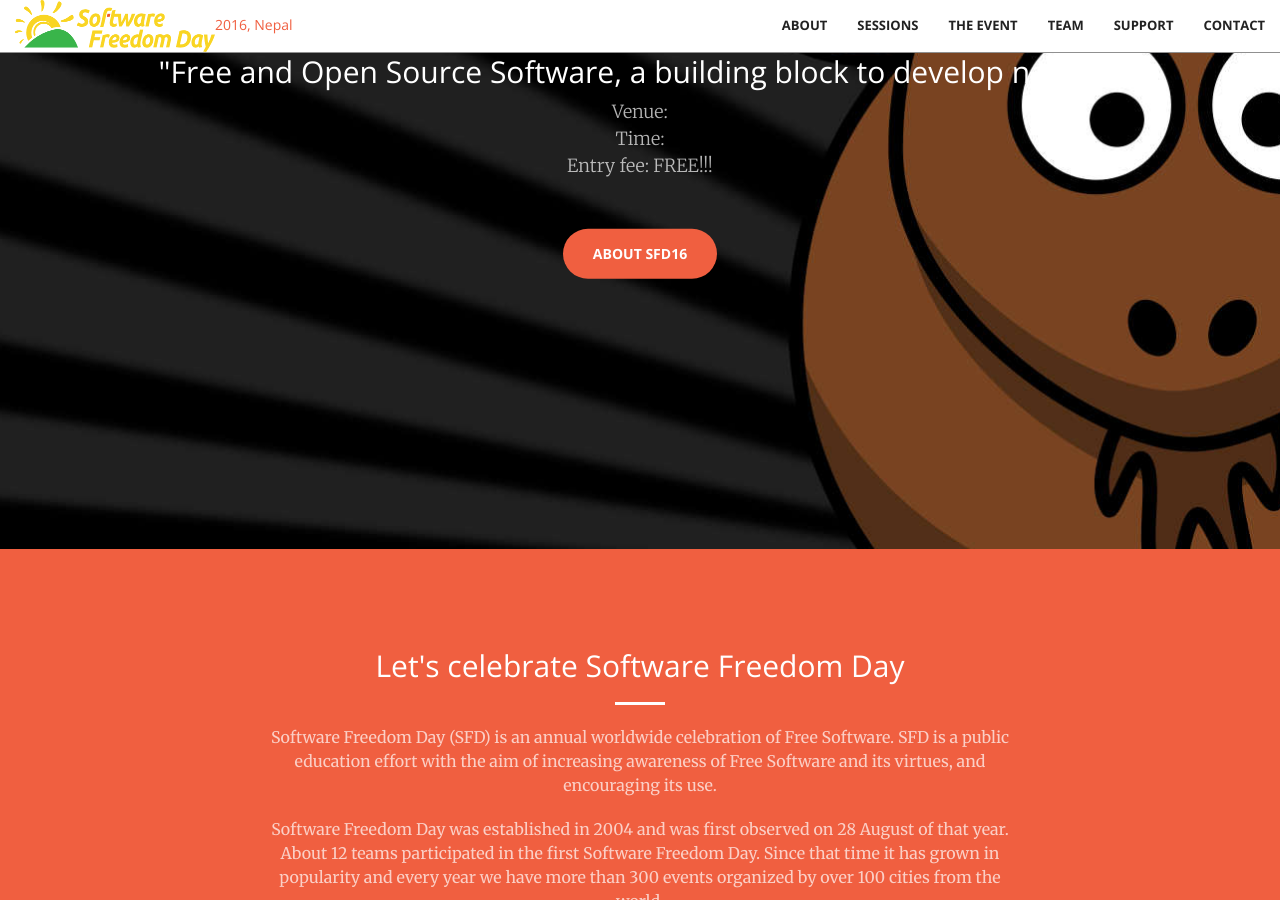
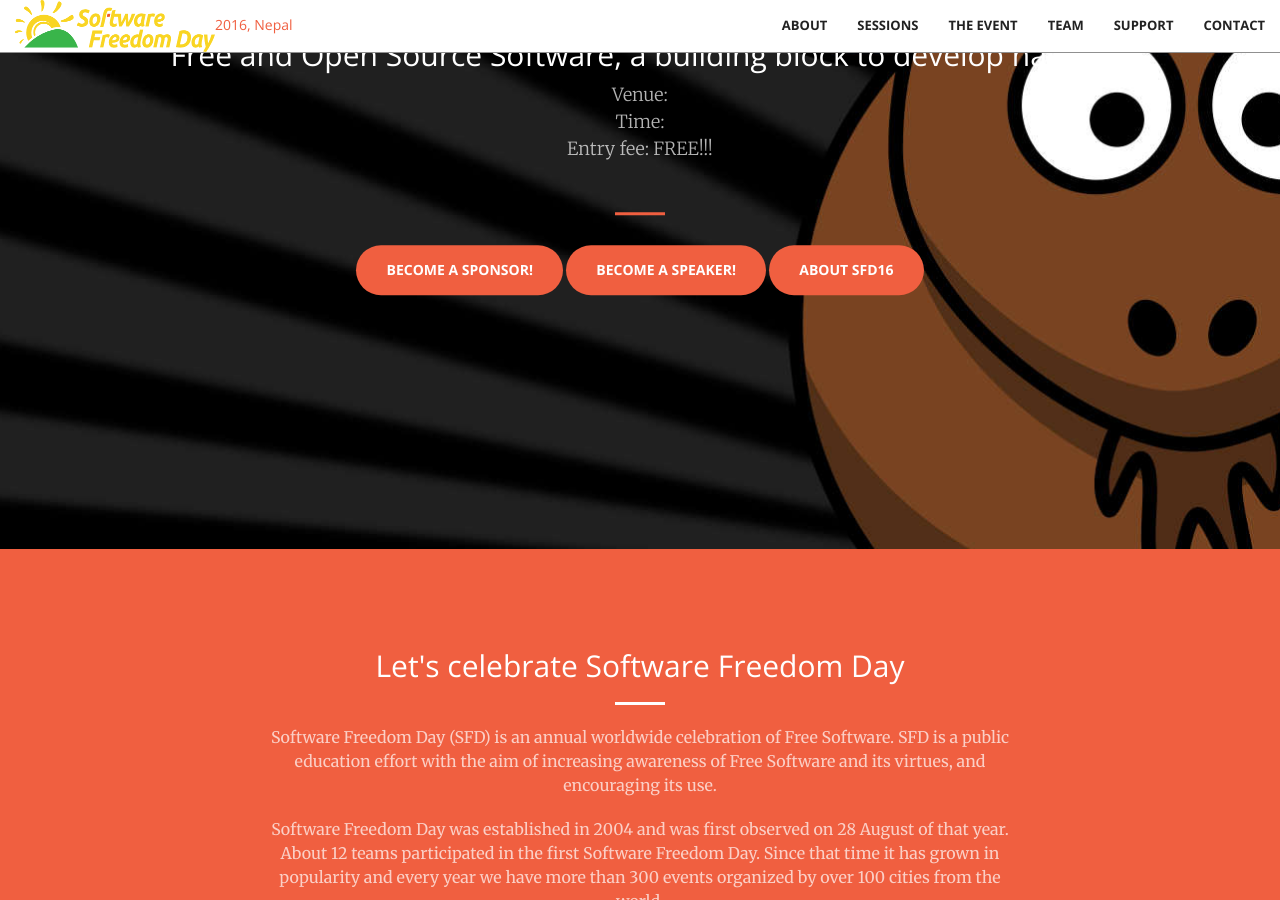
Before and after one commit to foss-np/sfd-2016, a Jekyll site: the page built from index.html, in a window 1280 px wide and 900 px high, scrolled down 351 px. Built offline with Jekyll 4.4.1, drawn with Linux system fonts in a browser that asks for light colours.

Commit message:
Update header.html

```diff
--- a/_includes/header.html
+++ b/_includes/header.html
@@ -6,7 +6,9 @@
             <h2 class="section-heading">"Free and Open Source Software, a building block to develop nation."</h2>
             <p>Venue:<br>
 	    Time:<br>
-	    Entry fee: FREE!!!</p>
+	    Entry fee: FREE!!!</p><hr>
+            <a href="#about" class="btn btn-primary btn-xl page-scroll">Become a Sponsor!</a>
+            <a href="#about" class="btn btn-primary btn-xl page-scroll">Become a Speaker!</a></a>
             <a href="#about" class="btn btn-primary btn-xl page-scroll">About SFD16</a>
         </div>
     </div>
```
